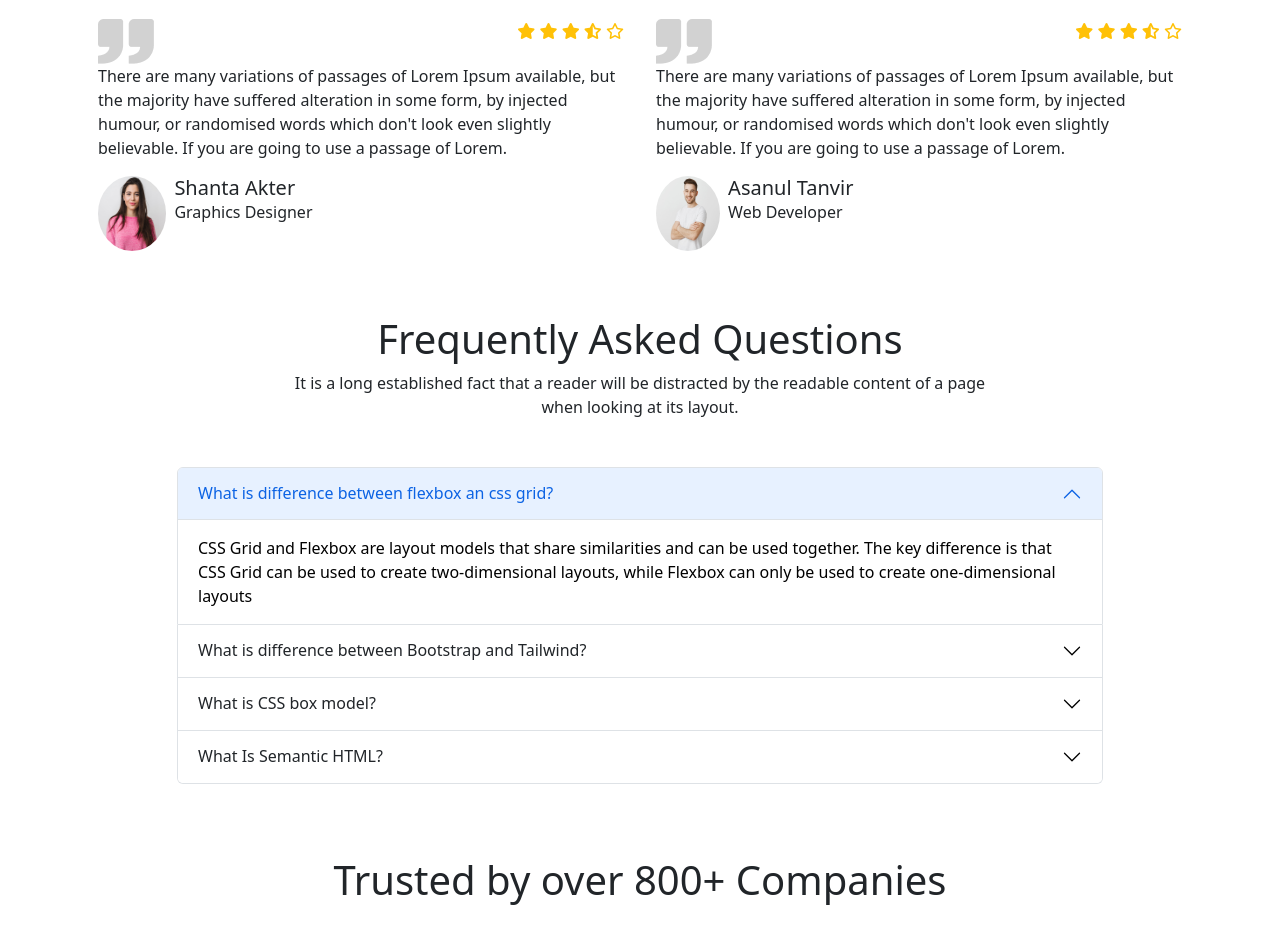
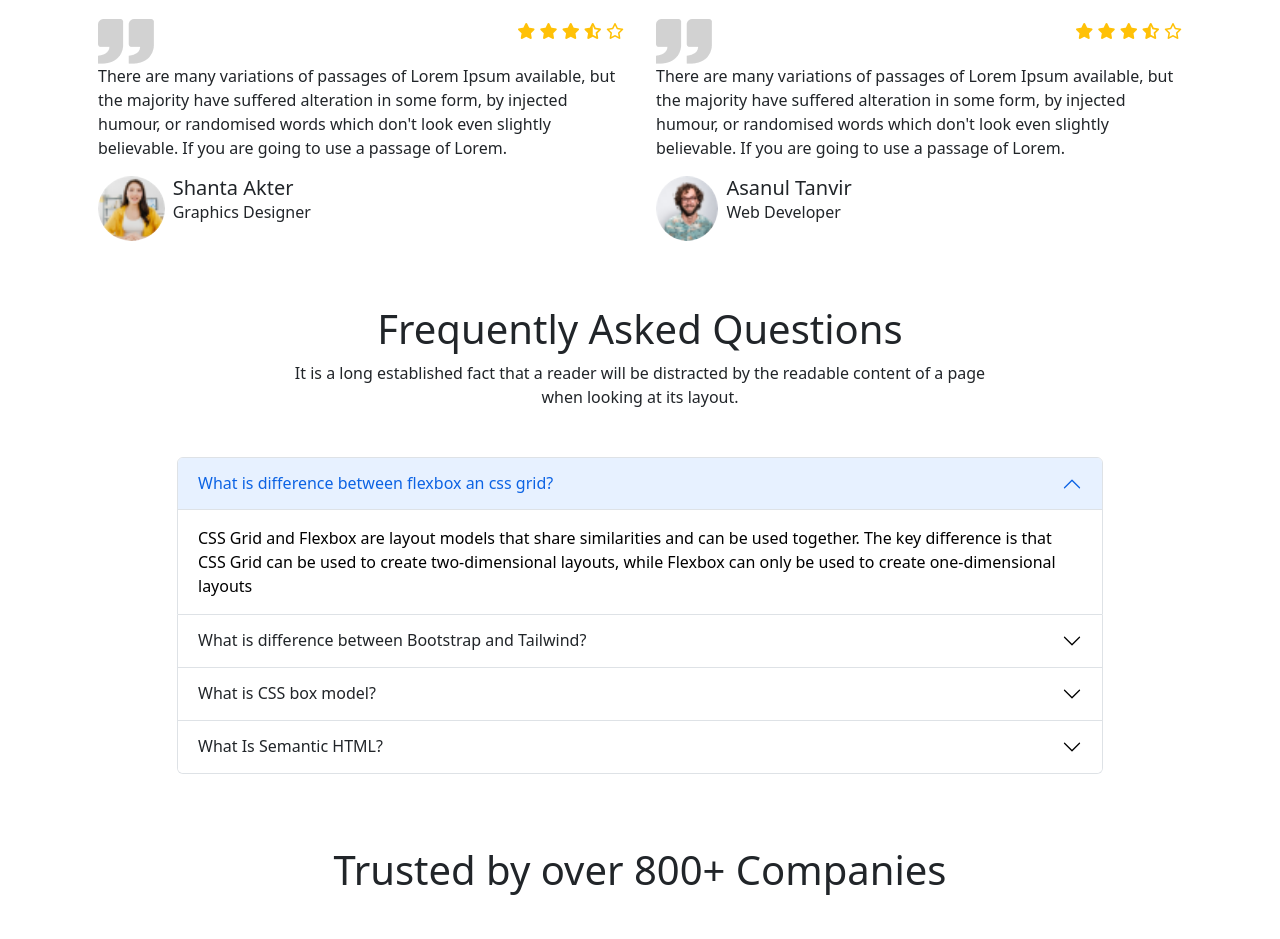
Before and after one commit to SalmanIbnaKabir/Hero-Assignment-3, a plain HTML site: page index.html in a window 1280 px wide. Shown: the part 3728-4667 px from the top of the page. Drawn offline with nearby package versions, Linux system fonts and the light colour scheme.

Commit message:
feedback img add

```diff
--- a/index.html
+++ b/index.html
@@ -474,8 +474,8 @@
                 <div class="">
                   <div class="row g-2">
                     <div class="col-md-4">
-                      <img src="images/student/student-2.png" class="img-fluid rounded-circle"
-                        style="width:75px;height:75px" alt="...">
+                      <img src="images/student/student-6.png" class="img-fluid rounded-circle"
+                        style="width:70px;height:65px" alt="...">
                     </div>
                     <div class="col-md-8">
                       <div class="card-body">
@@ -509,8 +509,8 @@
                 <div class="">
                   <div class="row g-2">
                     <div class="col-md-4">
-                      <img src="images/student/student-3.png" class="img-fluid rounded-circle"
-                        style="width:75px;height:75px" alt="...">
+                      <img src="images/student/student-5.png" class="img-fluid rounded-circle"
+                        style="width:70px;height:65px" alt="...">
                     </div>
                     <div class="col-md-8">
                       <div class="card-body">
```
